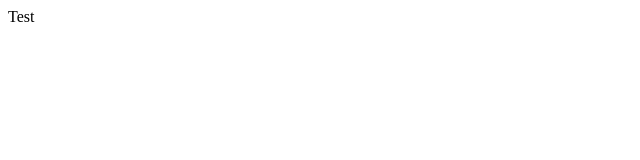
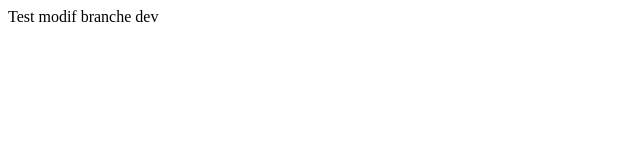
Before and after one commit to idiotgithub/testGithub, a plain HTML site: page index.html in a window 1280 px wide. Shown: the whole page, without its empty margins (0-640 px from the left). Drawn offline with Linux system fonts and the light colour scheme.

Commit message:
modif btanche dev

```diff
--- a/index.html
+++ b/index.html
@@ -9,6 +9,7 @@
 
 <body>
     Test
+    modif branche dev
 </body>
 
 </html>
```
